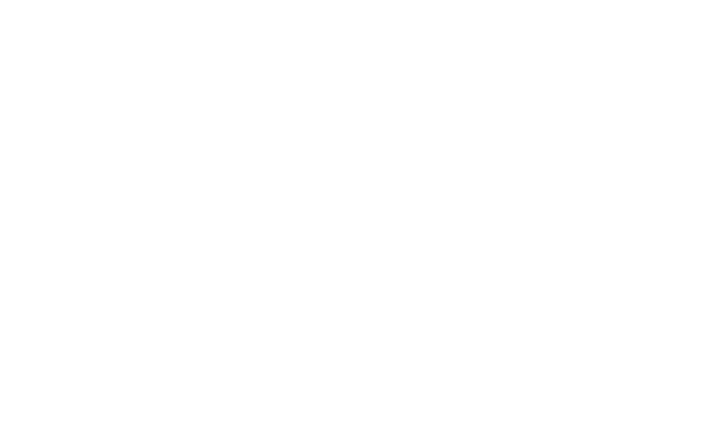
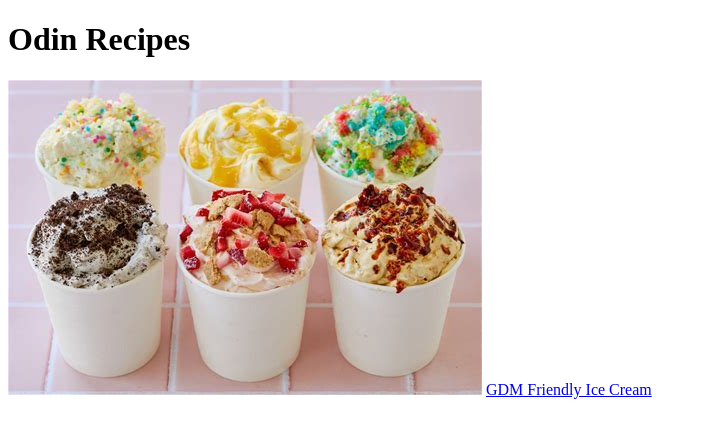
Before and after one commit to michellelg6/odin-recipes, a plain HTML site: page index.html in a window 1280 px wide. Shown: the whole page, without its empty margins (0-707 px from the left). Drawn offline with Linux system fonts and the light colour scheme.

Commit message:
I added images and hyperlinks to the page

```diff
--- a/index.html
+++ b/index.html
@@ -7,6 +7,8 @@
     <title>Recipes</title>
 </head>
 <body>
-
+    <h1>Odin Recipes</h1>
+    <img src="iceCream.jpg" alt="Ice Cream">
+    <a href="gdm_friendly_iceCream.html">GDM Friendly Ice Cream</a>
 </body>
 </html>
```
Also changed, not shown: recipes/gdm_friendly_iceCream.html (added, +1 -0 lines), iceCream.jpg (added).
